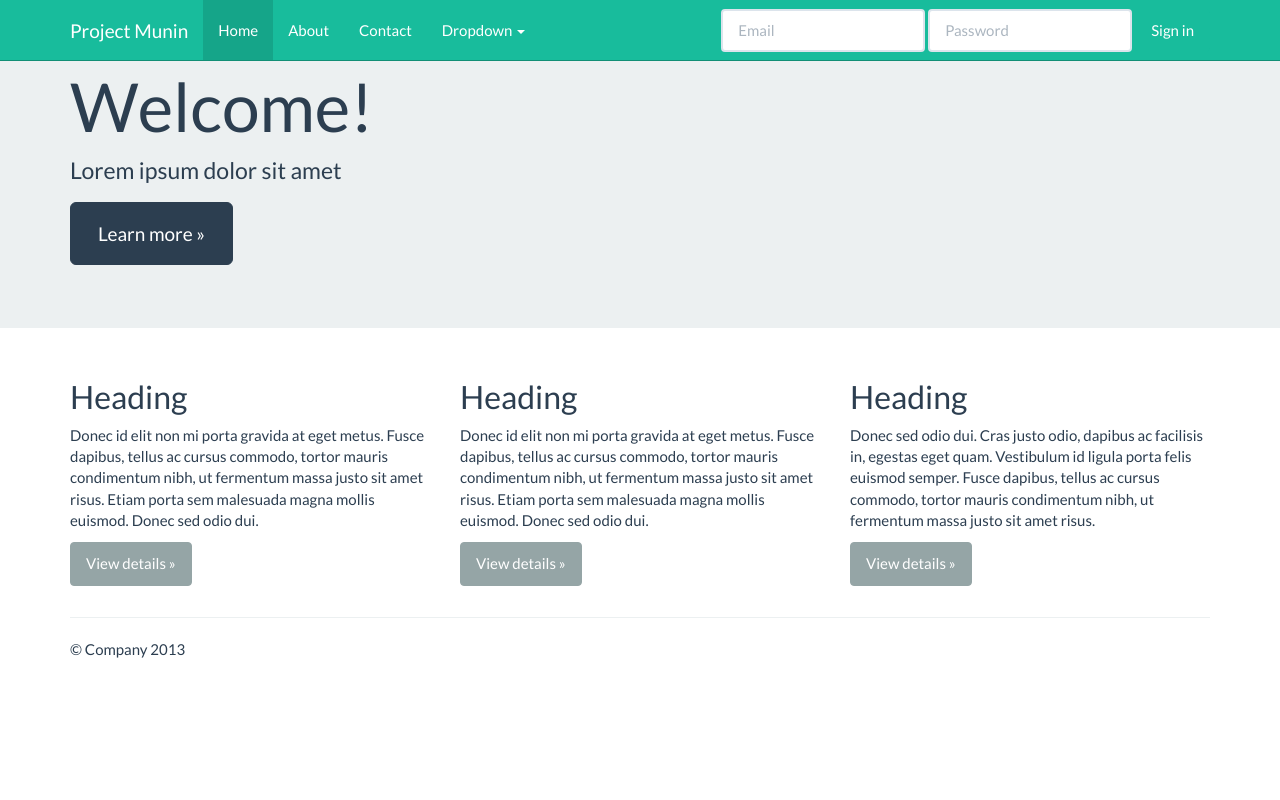
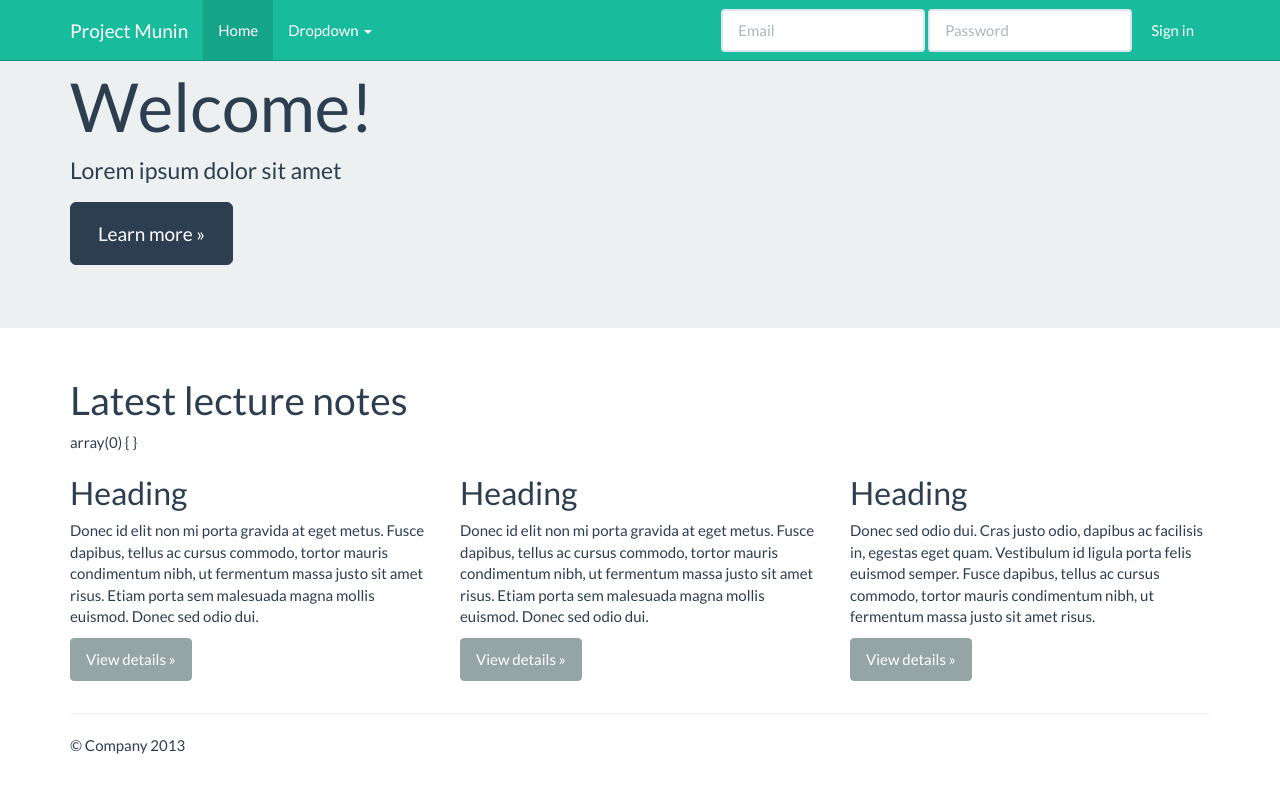
Before and after one commit to projectmunin/munin-webserver, a CodeIgniter app: page / in a window 1280 px wide. Run offline with CodeIgniter, Linux system fonts and the light colour scheme; some libraries are stand-ins or nearby versions.

Commit message:
Added simple list of latest lecture notes from database

```diff
--- a/application/config/constants.php
+++ b/application/config/constants.php
@@ -47,5 +47,7 @@
 define('JS','resources/js/');
 define('CSS','resources/css/');
 
+define('LECTURE_NOTES','resources/lecture_notes/');
+
 /* End of file constants.php */
 /* Location: ./application/config/constants.php */
--- a/application/controllers/welcome.php
+++ b/application/controllers/welcome.php
@@ -19,15 +19,25 @@
 	 */
 	public function index()
 	{
+		$this->load->model('Lecture_note_library', '', true);
+
+
 		$this->load->helper('url');
 		$this->load->helper('language');
 
 		$this->lang->load('home');
 
 		$navbar = $this->load->view('elements/navbar',array(),true);
-		$content = $this->load->view('home',array(),true);
 
-		$template_args = array(
+		$lecture_notes = $this->Lecture_note_library->get_latest_notes();
+		$content_args = array
+		(
+			'lecture_notes' => $lecture_notes,
+		);
+		$content = $this->load->view('home',$content_args,true);
+
+		$template_args = array
+		(
 			'title' => "Project Munin",
 			'navbar' => $navbar,
 			'content' => $content,
--- /dev/null
+++ b/application/models/lecture_note_library.php
@@ -0,0 +1,21 @@
+<?php if ( ! defined('BASEPATH')) exit('No direct script access allowed');
+
+class Lecture_note_library extends CI_Model {
+
+    function __construct()
+    {
+        // Call the Model constructor
+        parent::__construct();
+    }
+
+    function get_latest_notes($count = 10)
+    {
+    	$this->db->select()->from('lecture_note')->limit(10)->order_by('time','desc');
+
+        $query = $this->db->get();
+        return $query->result();
+    }
+}
+
+/* End of file lecture_note_library.php */
+/* Location: ./application/model/lecture_note_library.php */
--- a/application/views/elements/navbar.php
+++ b/application/views/elements/navbar.php
@@ -11,8 +11,6 @@
         <div class="navbar-collapse collapse">
           <ul class="nav navbar-nav">
             <li class="active"><a href="#">Home</a></li>
-            <li><a href="#about">About</a></li>
-            <li><a href="#contact">Contact</a></li>
             <li class="dropdown">
               <a href="#" class="dropdown-toggle" data-toggle="dropdown">Dropdown <b class="caret"></b></a>
               <ul class="dropdown-menu">
--- a/application/views/home.php
+++ b/application/views/home.php
@@ -9,6 +9,18 @@
 
     <div class="container">
       <!-- Example row of columns -->
+
+      <div class="row">
+        <div class="col-xs-12">
+          <h1>Latest lecture notes</h1>
+          <?php var_dump($lecture_notes); ?>
+
+          <?php foreach($lecture_notes as $lecture_note): ?>
+
+            <img class="lecture-note-img" src="<?=LECTURE_NOTES.$lecture_note->image ?>" />
+          <?php endforeach; ?>
+        </div>
+      </div>
       <div class="row">
         <div class="col-lg-4">
           <h2>Heading</h2>
--- a/resources/css/main.css
+++ b/resources/css/main.css
@@ -1,5 +1,9 @@
-
-
 /* ==========================================================================
    Author's custom styles
    ========================================================================== */
+
+.lecture-note-img
+{
+	width: 100%;
+	margin: 10px 0px;
+}
```
